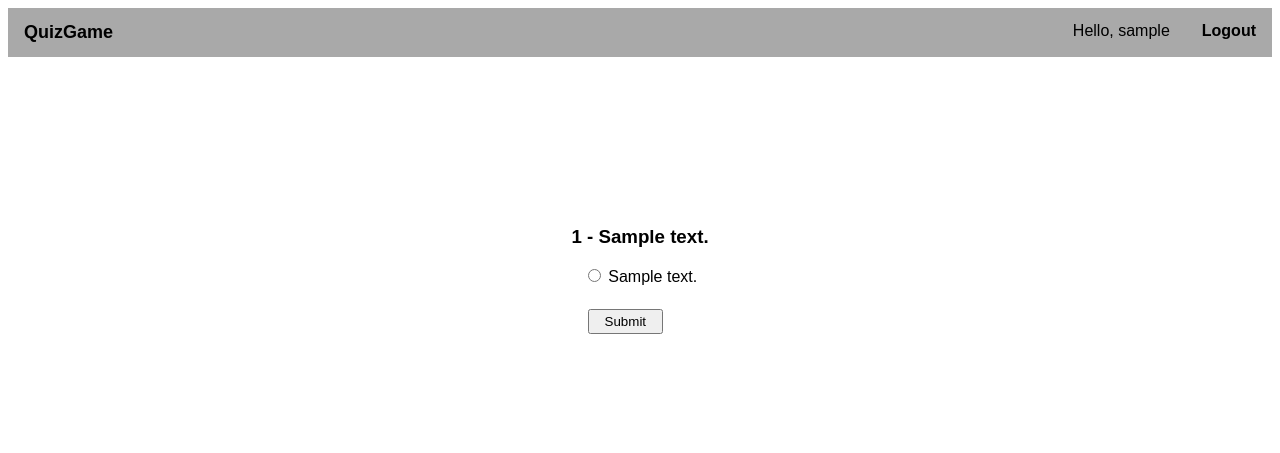
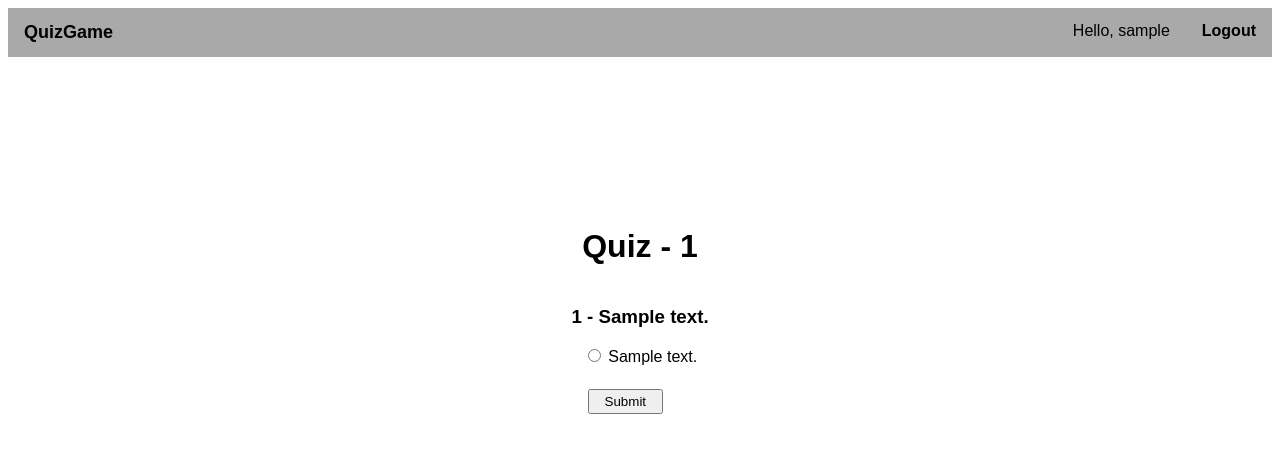
Before and after one commit to xalexakos/quizgame, a Django app: page /quiz/1/question/1/ in a window 1280 px wide. Shown: the top 453 px of the page. Run offline with Django 3.2, Linux system fonts and the light colour scheme; a user stored in the database is signed in; tables that the repository leaves empty hold one stand-in row (values such as "Sample post").

Commit message:
enabled quiz completion and score count.

```diff
--- a/quiz/templates/quiz/base.html
+++ b/quiz/templates/quiz/base.html
@@ -71,6 +71,10 @@
             color: red;
         }
 
+        .success {
+            color: green;
+        }
+
         .small {
             font-size: 12px;
         }
--- a/quiz/templates/quiz/quiz.html
+++ b/quiz/templates/quiz/quiz.html
@@ -1,13 +1,29 @@
 {% extends "quiz/base.html" %}
 {% block content %}
 <main class="main-holder">
+    <h1>Quiz - {{ quiz_id }}</h1>
     <h3>{{ question_no }} - {{ question|safe }}</h3>
-    <form action="" method="post">
-        {% csrf_token %}
-        {% for ans in answers %}
-            <input type="radio" name="answer" value="{{ ans.text }}" /> {{ ans.text|safe }} <br /><br />
-        {% endfor %}
-        <input type="submit" value="Submit" class="submit-btn" />
-    </form>
+    {% if submitted_answer %}
+        <p>Your answer "{{ user_answer|safe }}" is {% if is_correct %}<span class="success">correct</span>{% else %}<span class="has-error">wrong</span>{% endif %}.</p>
+        {% if not is_correct %}
+            <p>The correct answer is "{{ correct_answer|safe }}".</p>
+        {% endif %}
+        <br />
+        {% if not score %}<a href="{{ next_question }}">Next question</a>{% endif %}
+    {% else %}
+        <form method="post">
+            {% csrf_token %}
+            {% for ans in answers %}
+                <input type="radio" name="answer" value="{{ ans.text }}" required /> {{ ans.text|safe }} <br /><br />
+            {% endfor %}
+            <input type="submit" value="Submit" class="submit-btn" />
+        </form>
+    {% endif %}
+    {% if score %}
+        <h3>The quiz has been completed.</h3>
+        <p>Your score is: <h2>{{ score }} / 10</h2></p>
+        <a href="/quiz/">Take another quiz</a>
+        <a href="/">Return to home page</a>
+    {% endif %}
 </main>
 {% endblock %}
--- a/quiz/views/quiz.py
+++ b/quiz/views/quiz.py
@@ -1,5 +1,6 @@
 from django.contrib.auth.decorators import login_required
 from django.shortcuts import render, redirect
+from django.utils.timezone import now
 
 from quiz.models import Answer, QuizQuestion, UserQuiz, Quiz, UserQuizAnswer
 
@@ -12,13 +13,56 @@ def question_view_page(request, quiz_id, question_id):
     except QuizQuestion.DoesNotExist:
         return redirect('home_page')
     else:
-        answers = Answer.objects.filter(question_id=quiz_question.question.pk).values('text')
+        answers = Answer.objects.filter(question_id=quiz_question.question_id)
 
-        context = {
-            'question_no': quiz_question.order,
-            'question': quiz_question.question.text,
-            'answers': answers
+    context = {
+        'quiz_id': quiz_id,
+        'question_no': quiz_question.order,
+        'question': quiz_question.question.text,
+        'answers': answers.values('text', 'is_correct')
+    }
+
+    if request.method == 'POST':
+        # the user has submitted an answer.
+        user_quiz = UserQuiz.objects.get(quiz_id=quiz_id, user_id=request.user.id)
+        answer = answers.get(text=request.POST.get('answer'))
+
+        uqa_kwargs = {
+            'question_id': quiz_question.question_id,
+            'userquiz_id': user_quiz.id,
+            'answer_id': answer.id
         }
+
+        if not UserQuizAnswer.objects.filter(**uqa_kwargs).exists():
+            # register the users answer.
+            # the extra check is required to avoid registering the same answer twice.
+            UserQuizAnswer.objects.create(**uqa_kwargs)
+
+            if answer.is_correct:
+                # keep count of the quiz score.
+                user_quiz.correct_answers += 1
+                user_quiz.save()
+
+        context.update({
+            'submitted_answer': True,
+            'is_correct': answer.is_correct,
+            'user_answer': answer.text,
+            'correct_answer': answers.filter(is_correct=True).first().text
+        })
+
+        if quiz_question.order < 10:
+            # the user has not completed the test yet.
+            # include the next question url into the context.
+            next_question = QuizQuestion.objects.filter(quiz_id=quiz_id, order=quiz_question.order + 1) \
+                .values('question_id').first()
+            context.update({'next_question': '/quiz/%s/question/%s/' % (quiz_id, next_question['question_id'])})
+        else:
+            # the quiz has been completed.
+            # display the score.
+            user_quiz.completed_at = now()
+            user_quiz.save()
+
+            context.update({'score': user_quiz.correct_answers})
 
     return render(request, 'quiz/quiz.html', context)
 
```
Also changed, not shown: tests/quiz/views/tests_question_view_page.py (+127 -8 lines).
